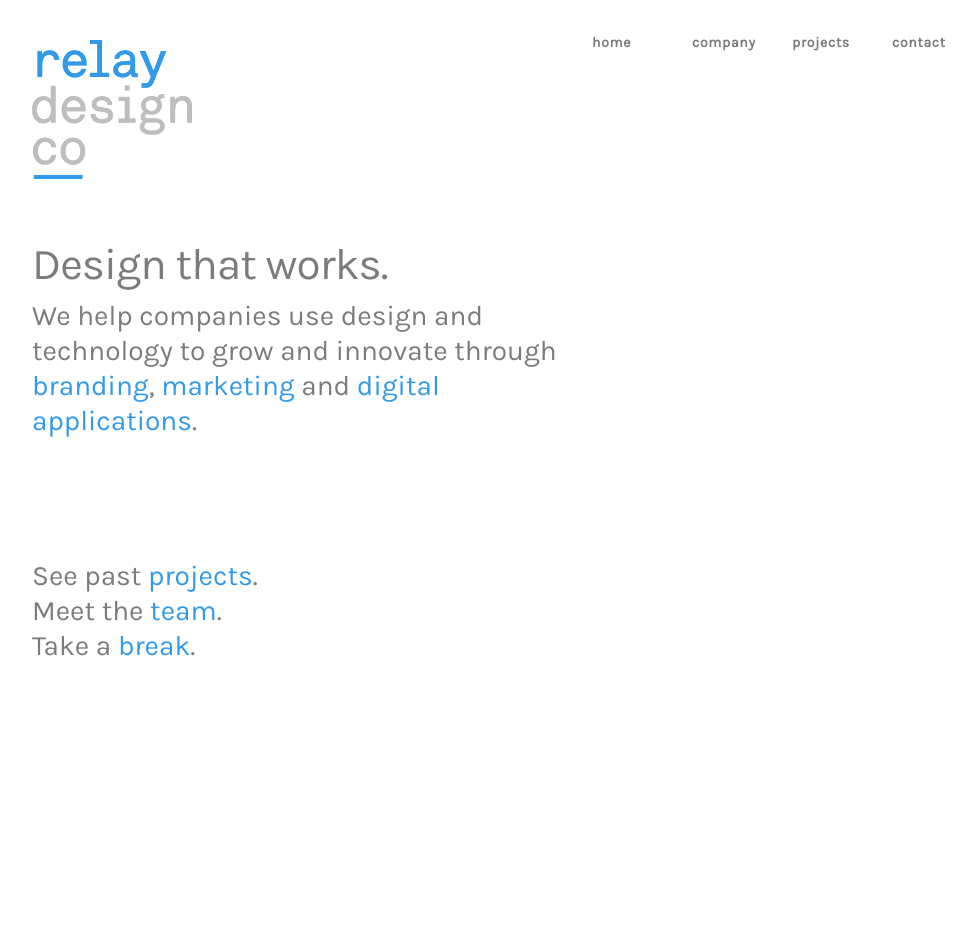
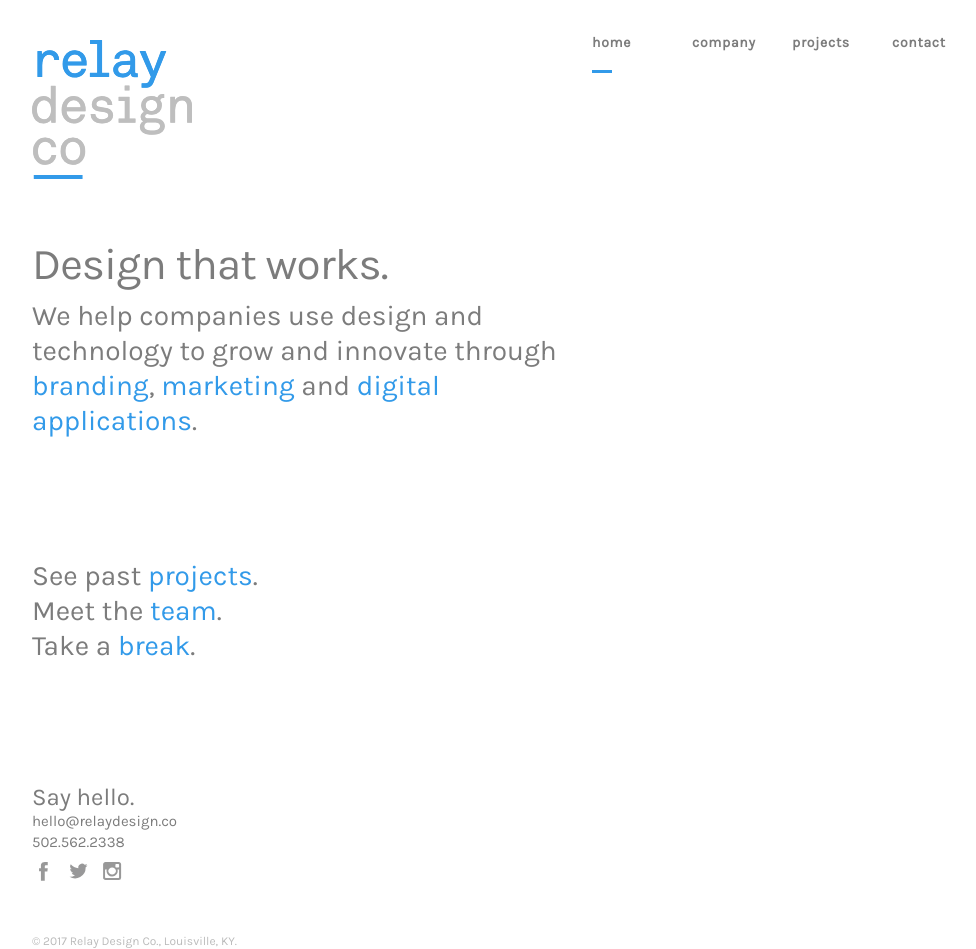
Before and after one commit to relaydesignco/relaywebsite, a Vue app: page / in a window 1280 px wide. Shown: the whole page, without its empty margins (128-1104 px from the left). Before the commit the page ends 802 px from the top, so only its background shows below. Built offline with nearby package versions, Linux system fonts and the light colour scheme.

Commit message:
Adds prerendering endpoints

```diff
--- a/src/components/Home.vue
+++ b/src/components/Home.vue
@@ -13,12 +13,18 @@
               Take a <a href="#">break</a>.</p>
       </section>
     </article>
+    <sitefooter></sitefooter>
   </div>
 </template>
 
 <script>
+import Sitefooter from '../components/Sitefooter'
+
 export default {
   name: 'home',
+  components: {
+    Sitefooter
+  },
   data () {
     return {
       // msg: 'Welcome to Your Vue.js App',
```
Also changed, not shown: 2 other files (tests, documents, lock files or other folders).
